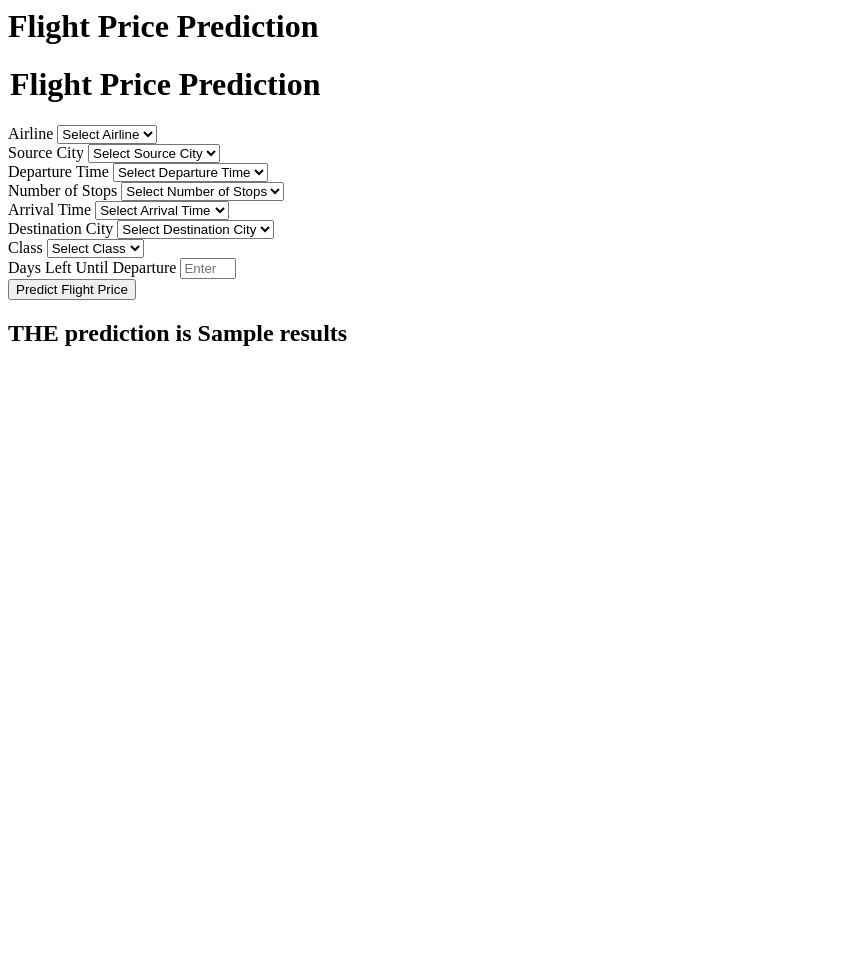
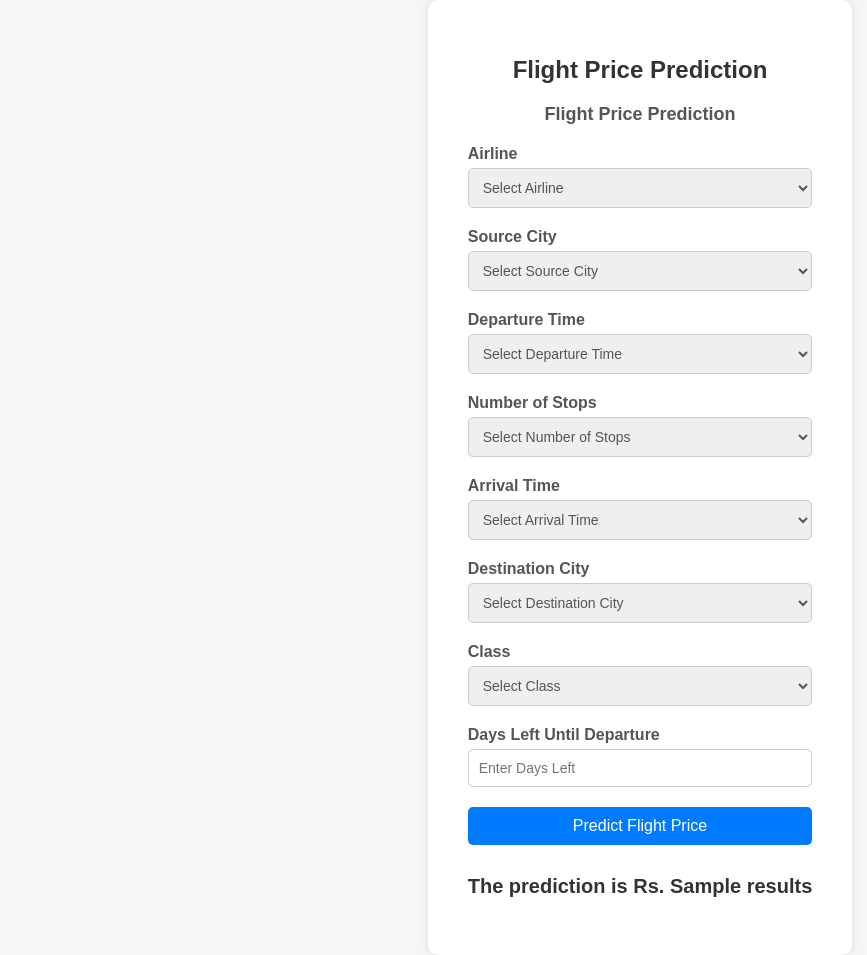
Before and after one commit to Prathamesh3100/Airline_Prices_Analysis_-_Prediction, a Flask app: template templates/home.html in a window 1280 px wide. Shown: the whole page, without its empty margins (0-867 px from the left). Before the commit the page ends 346 px from the top, so only its background shows below. Run offline with Flask 3, Linux system fonts and the light colour scheme; the template is opened without the code that fills it: most values are stand-ins (such as "Sample title", 1, 10 or a date in 2020).

Commit message:
Frontend update

```diff
--- a/templates/home.html
+++ b/templates/home.html
@@ -1,8 +1,96 @@
 <html>
+<head>
+    <style>
+        body {
+            font-family: Arial, sans-serif;
+            background-color: #f4f7f6;
+            margin: 0;
+            padding: 0;
+            display: flex;
+            justify-content: center;
+            align-items: center;
+            height: 100vh;
+        }
+
+        .login {
+            background: #fff;
+            padding: 40px;
+            max-width: 1300px;
+            margin: auto;
+            box-shadow: 0 0 10px rgba(0, 0, 0, 0.1);
+            border-radius: 10px;
+        }
+
+        h1 {
+            text-align: center;
+            color: #333;
+            font-size: 24px;
+            margin-bottom: 20px;
+        }
+
+        legend {
+            font-size: 18px;
+            color: #555;
+            margin-bottom: 20px;
+        }
+
+        .mb-3 {
+            margin-bottom: 20px;
+        }
+
+        .form-label {
+            display: block;
+            margin-bottom: 5px;
+            font-weight: bold;
+            color: #555;
+        }
+
+        .form-control {
+            width: 100%;
+            padding: 10px;
+            border-radius: 5px;
+            border: 1px solid #ccc;
+            font-size: 14px;
+            color: #555;
+            box-sizing: border-box;
+            transition: border-color 0.3s ease;
+        }
+
+        .form-control:focus {
+            border-color: #007bff;
+            outline: none;
+        }
+
+        .placeholder {
+            color: #888;
+        }
+
+        .btn-primary {
+            background-color: #007bff;
+            color: white;
+            padding: 10px 20px;
+            border: none;
+            border-radius: 5px;
+            font-size: 16px;
+            cursor: pointer;
+            width: 100%;
+        }
+
+        .btn-primary:hover {
+            background-color: #0056b3;
+        }
+
+        h2 {
+            text-align: center;
+            color: #333;
+            margin-top: 30px;
+            font-size: 20px;
+        }
+    </style>
+</head>
 <body>
     <div class="login">
         <h1>Flight Price Prediction</h1>
-
         <form action="{{ url_for('predict_datapoint')}}" method="post">
             <h1>
                 <legend>Flight Price Prediction</legend>
@@ -86,14 +174,15 @@
             </div>
             <div class="mb-3">
                 <label class="form-label">Days Left Until Departure</label>
-            <input class="form-control" type="number" name="days_left" placeholder="Enter Days Left" min="1" max="49" required />
+                <input class="form-control" type="number" name="days_left" placeholder="Enter Days Left" min="1" max="49" required oninput="if(this.value>49)this.value=49;"/>
             </div>
             <div class="mb-3">
                 <input class="btn btn-primary" type="submit" value="Predict Flight Price" />
             </div>
         </form>
         <h2>
-       THE prediction is {{results}}
+           The prediction is Rs. {{results}}
         </h2>
-   <body>
+    </div>
+</body>
 </html>
```
Also changed, not shown: 1 other file. Lines whose indentation alone changed are shown as unchanged.
